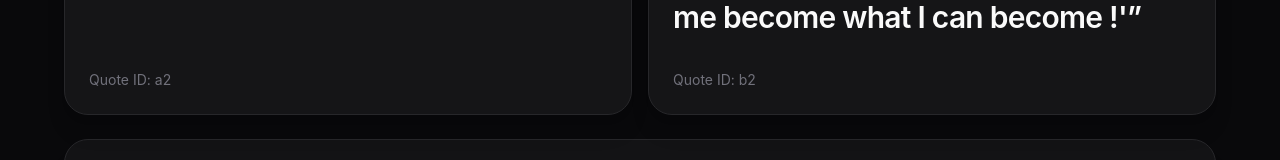
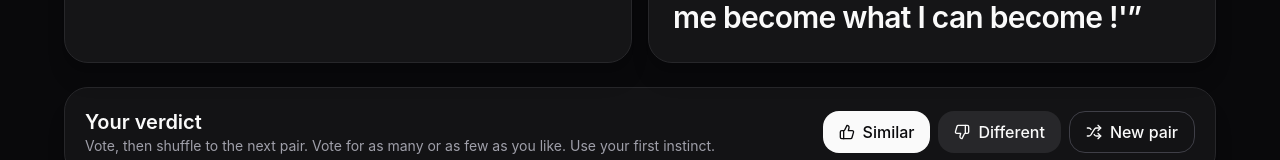
Before and after one commit to zudijyr/quote-voter, a React (Vite) app: page / in a window 1280 px wide. Shown: the part 730-890 px from the top of the page. Built offline with nearby package versions, Linux system fonts and the light colour scheme; no server answers; the database is empty.

Commit message:
remove quote id from app front end

```diff
--- a/src/App.jsx
+++ b/src/App.jsx
@@ -232,7 +232,6 @@ function QuoteCard({ book, quote }) {
             “{quote.text}”
           </blockquote>
         </div>
-        <div className="text-sm text-zinc-500">Quote ID: {quote.id}</div>
       </div>
     </div>
   );
```
